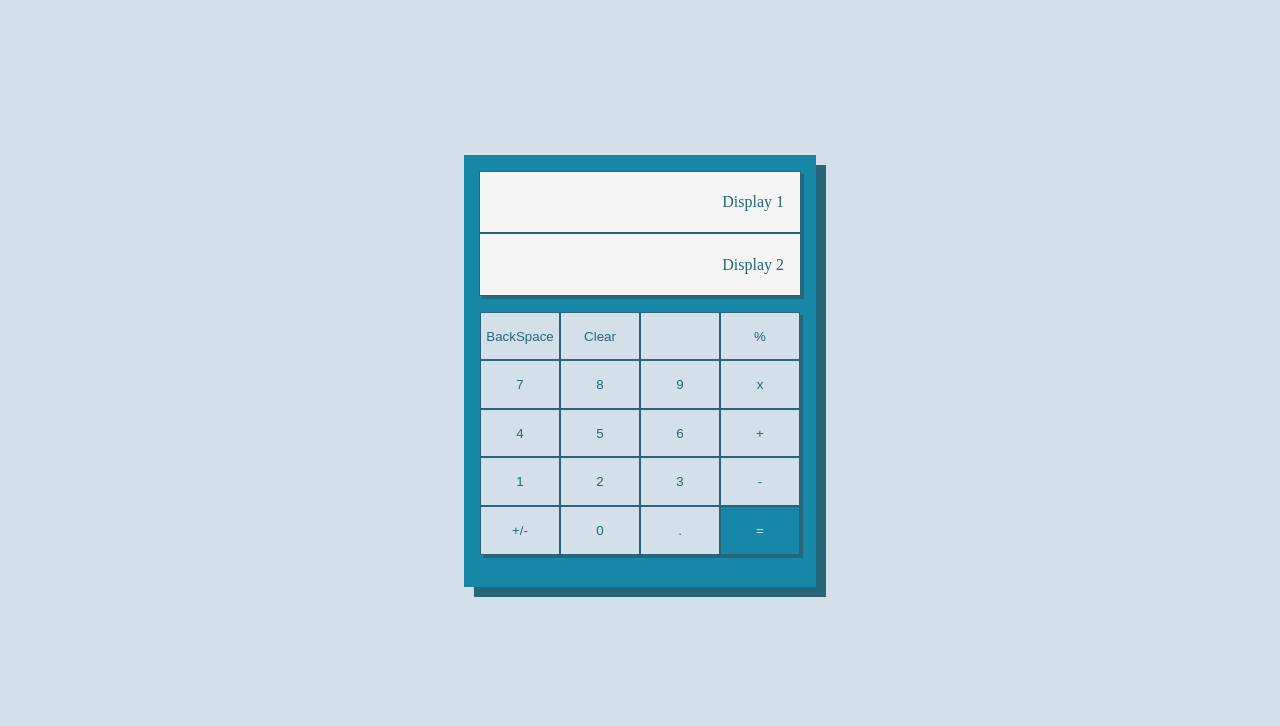
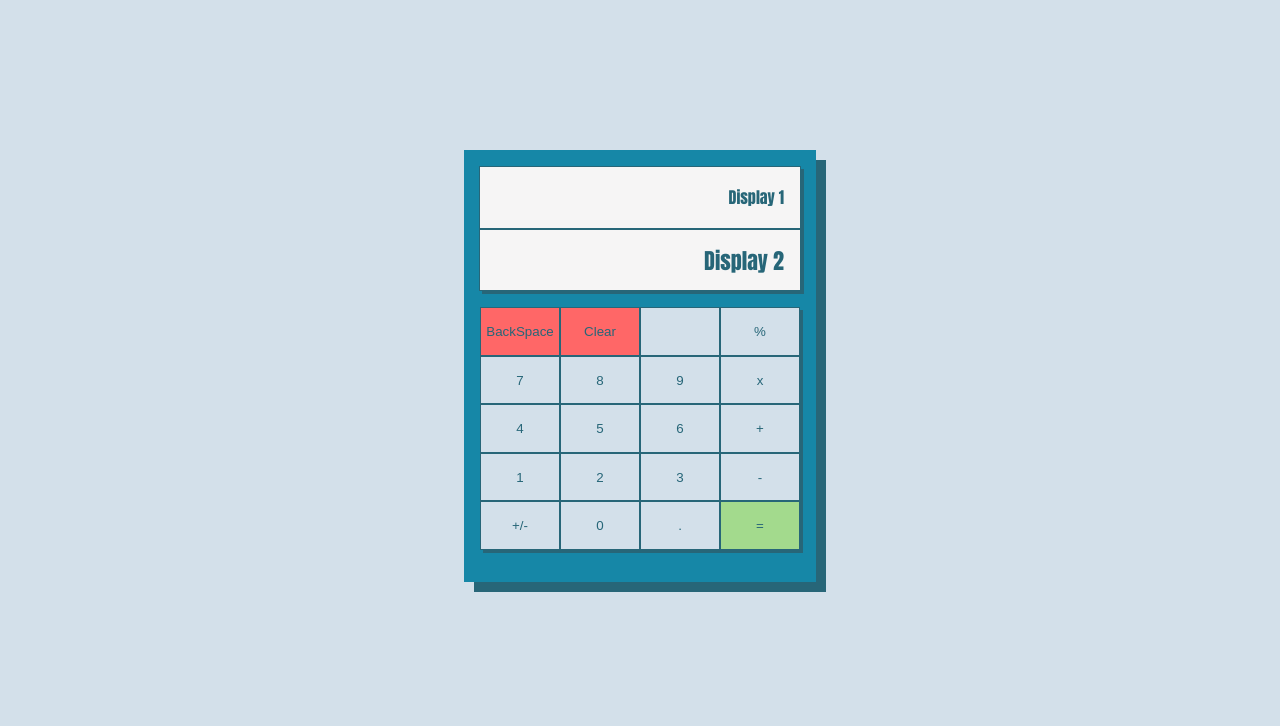
Before and after one commit to zellko/top-calculator, a plain HTML site: page index.html in a window 1280 px wide. Shown: the top 726 px of the page. Drawn offline with Linux system fonts and the light colour scheme.

Commit message:
Changed Buttons Colors / Font

```diff
--- a/css/style.css
+++ b/css/style.css
@@ -8,6 +8,7 @@ body {
     flex-direction: column;
     height: 100vh;
     background-color: #D3E0EA;
+    font-family: Impact, Haettenschweiler, 'Arial Narrow Bold', sans-serif;
 }
 
 
@@ -68,7 +69,10 @@ CALCULATOR
 
 .display-1 {}
 
-.display-2 {}
+.display-2 {
+    font-weight: 900;
+    font-size: 22px;
+}
 
 .keypad {
     display: flex;
@@ -101,13 +105,24 @@ button:hover {
 }
 
 #equal {
-    background-color: #1687A7;
+    background-color: #A3DA8D;
+    color: #276678;
+}
+
+#equal:hover {
+    background-color: #146356;
     color: #D3E0EA;
 }
 
-#equal:hover {
-    background-color: #276678;
-    color: #D3E0EA;
+.clear,
+.backspace {
+    background-color: #FF6767;
+}
+
+.clear:hover,
+.backspace:hover {
+    background-color: #FF3D68;
+    color: #276678;
 }
 
 
```
